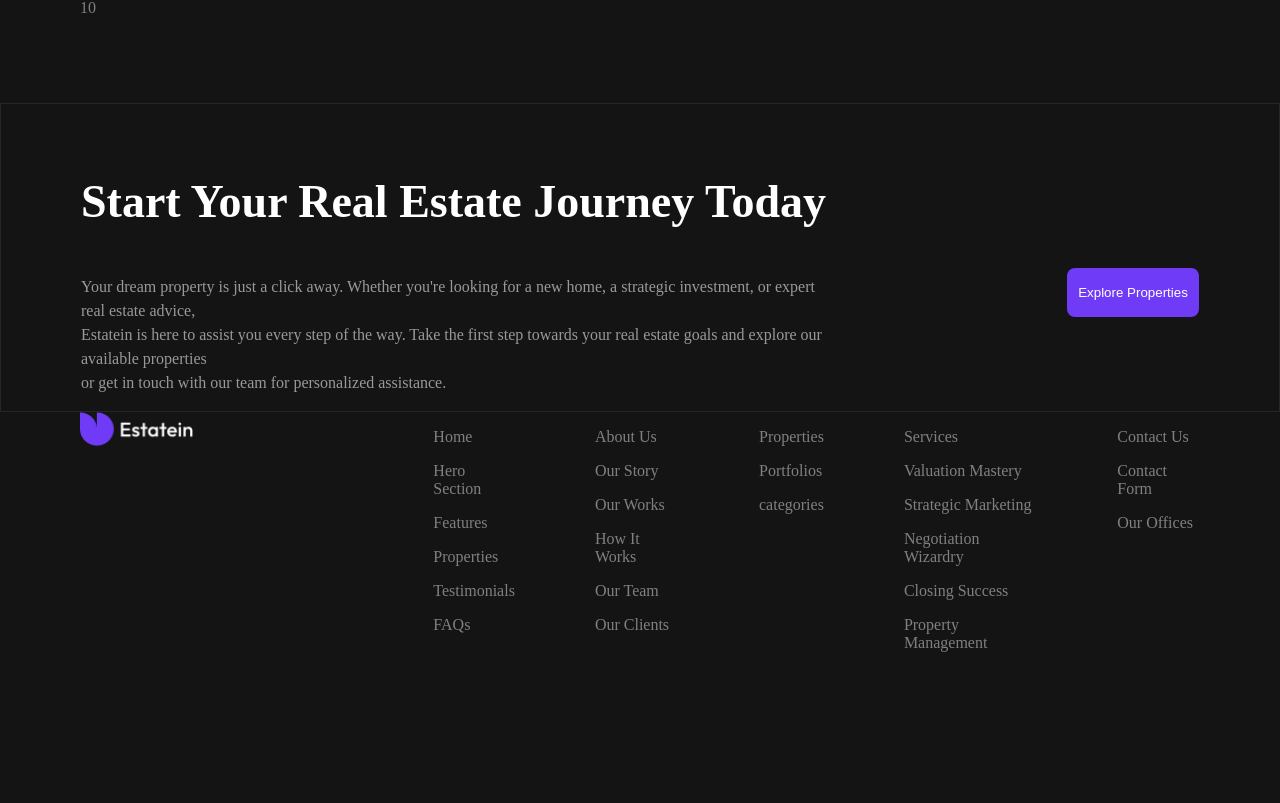
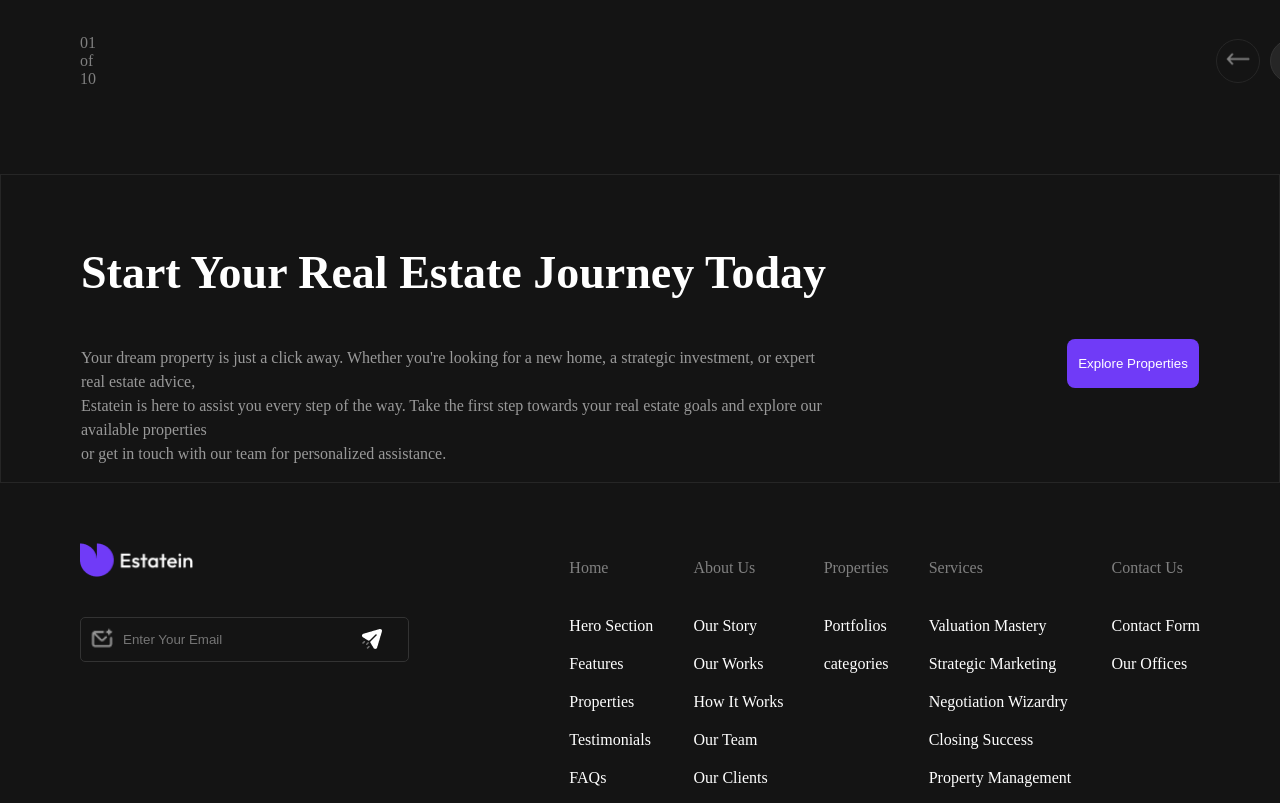
Before and after one commit to DeVTeJ10/Home-ly, a React (Vite) app: page / in a window 1280 px wide. Shown: the part 3692-4495 px from the top of the page. Before the commit the page ends 4360 px from the top, so only its background shows below. Built offline with nearby package versions, Linux system fonts and the light colour scheme.

Commit message:
completed about us page

```diff
--- a/src/components/footer/footer.css
+++ b/src/components/footer/footer.css
@@ -7,6 +7,7 @@
 
 p{
     font-size: 18px;
+    color: gray;
 }
 
 .emails{
@@ -19,12 +20,60 @@ p{
 
 .finalfooter{
     display: flex;
+    justify-content: space-between;
     background-color: #141414;
     color: white;
-    gap: 80px;
+    gap: 0px;
     padding-right: 80px;
+    padding-top: 60px;
 }
 
 .mailedit{
     display: block;
 }
+
+.gangstacode{
+    width: 305px;
+    /* height: 52px; */
+    padding-left: 20px;
+    /* padding-right: px; */
+    padding-top: 14px;
+    padding-bottom: 14px;
+    border-radius: 5px;
+    border: 1px solid #333333;
+    background-color: #141414;
+
+}
+
+.gangstacode::placeholder{
+    padding-left: 22px;
+}
+
+.logo2s{
+    display: flex;
+    flex-direction: column;
+    gap: 20px;
+}
+
+.planar{
+    padding-left: 280px;
+    margin-top: -55px;
+}
+
+.postman{
+    margin-top: -45px;
+    margin-left: 10px;
+}
+
+.mavericks{
+    color: white;
+    margin-top: 20px;
+}
+
+.topss{
+    margin-bottom: 40px;
+}
+
+.logossss{
+    margin-bottom: 20px;
+}
--- a/src/components/footer/indexx.jsx
+++ b/src/components/footer/indexx.jsx
@@ -7,54 +7,61 @@ const index = () => {
       <div className="finalfooter">
         <div className="sentient">
           <div className="logo2s">
-            <img src="./src/images/Logo.png" width={113.33} height={34} />
+            <img src="./src/images/Logo.png" width={113.33} height={34} className="logossss"/>
+            <div className="dinosaurs">
+            <input placeholder="Enter Your Email" className="gangstacode" type="email"></input>
           </div>
+          <img src="./src/images/planar.png" width={24} height={24} className="planar"/>
+          <img src="./src/images/postman.png" width={24} height={24} className="postman"/>
+            </div>
         </div>
 
-        <div className="mailedit"></div>
+        <div className="mailedit">
+
+        </div>
 
         <div className="features1">
           <div className="features">
-            <p>Home</p>
-            <p>Hero Section</p>
-            <p>Features</p>
-            <p>Properties</p>
-            <p>Testimonials</p>
-            <p>FAQs</p>
+            <p className="topss">Home</p>
+            <p className="mavericks">Hero Section</p>
+            <p className="mavericks">Features</p>
+            <p className="mavericks">Properties</p>
+            <p className="mavericks">Testimonials</p>
+            <p className="mavericks">FAQs</p>
           </div>
         </div>
         <div className="features1">
           <div className="features">
-            <p>About Us</p>
-            <p>Our Story</p>
-            <p>Our Works</p>
-            <p>How It Works</p>
-            <p>Our Team</p>
-            <p>Our Clients</p>
+            <p className="topss">About Us</p>
+            <p className="mavericks">Our Story</p>
+            <p className="mavericks">Our Works</p>
+            <p className="mavericks">How It Works</p>
+            <p className="mavericks">Our Team</p>
+            <p className="mavericks">Our Clients</p>
           </div>
         </div>
         <div className="features1">
           <div className="features">
-            <p>Properties</p>
-            <p>Portfolios</p>
-            <p>categories</p>
+            <p className="topss">Properties</p>
+            <p className="mavericks">Portfolios</p>
+            <p className="mavericks">categories</p>
           </div>
         </div>
         <div className="features1">
           <div className="features">
-            <p>Services</p>
-            <p>Valuation Mastery</p>
-            <p>Strategic Marketing</p>
-            <p>Negotiation Wizardry</p>
-            <p>Closing Success</p>
-            <p>Property Management</p>
+            <p className="topss">Services</p>
+            <p className="mavericks">Valuation Mastery</p>
+            <p className="mavericks">Strategic Marketing</p>
+            <p className="mavericks">Negotiation Wizardry</p>
+            <p className="mavericks">Closing Success</p>
+            <p className="mavericks">Property Management</p>
           </div>
         </div>
         <div className="features1">
           <div className="features">
-            <p>Contact Us</p>
-            <p>Contact Form</p>
-            <p>Our Offices</p>
+            <p className="topss">Contact Us</p>
+            <p className="mavericks"> Contact Form</p>
+            <p className="mavericks">Our Offices</p>
           </div>
         </div>
       </div>
--- a/src/pages/aboutUs/aboutUs.css
+++ b/src/pages/aboutUs/aboutUs.css
@@ -394,3 +394,16 @@ p{
     padding-bottom: 19px;
     border-radius: 12px;
 }
+
+.pages2{
+        display: flex;
+        margin-top: 70px;
+        justify-content: space-between;
+        padding-left: 80px;
+        padding-right: 80px;
+        align-items: center;
+        background-color: #141414;
+        color: white;
+        border-top: 1px solid #262626;
+        border-top: -800px;
+}
--- a/src/pages/aboutUs/aboutUsPage.jsx
+++ b/src/pages/aboutUs/aboutUsPage.jsx
@@ -1,5 +1,6 @@
 import React from "react";
 import HeaderComponent from "../../components/Header/index";
+import Footer from "../../components/Footer/indexx";
 import { Link, Route, Routes } from "react-router-dom";
 import "./aboutUs.css";
 
@@ -504,7 +505,7 @@ const aboutUs = () => {
           </div>
         </div>
       </div>
-      <div className="pages1">
+      <div className="pages2">
         <p> 01 of 10 </p>
         <div className="pageBTNs">
           <button className="nextPage1">
@@ -517,6 +518,21 @@ const aboutUs = () => {
           </button>
         </div>
       </div>
+      <div className="checkpropss">
+        <h1>Start Your Real Estate Journey Today</h1>
+        <div className="allProperties">
+          <p className="xplore">
+            Your dream property is just a click away. Whether you're looking for
+            a new home, a strategic investment, or expert real estate advice,
+            <br></br> Estatein is here to assist you every step of the way. Take
+            the first step towards your real estate goals and explore our
+            available properties<br></br> or get in touch with our team for
+            personalized assistance.
+          </p>
+          <button className="viewAllsss">Explore Properties</button>
+        </div>
+      </div>
+      <Footer />
     </div>
   );
 };
```
Also changed, not shown: src/images/planar.png (added), src/images/postman.png (added).
